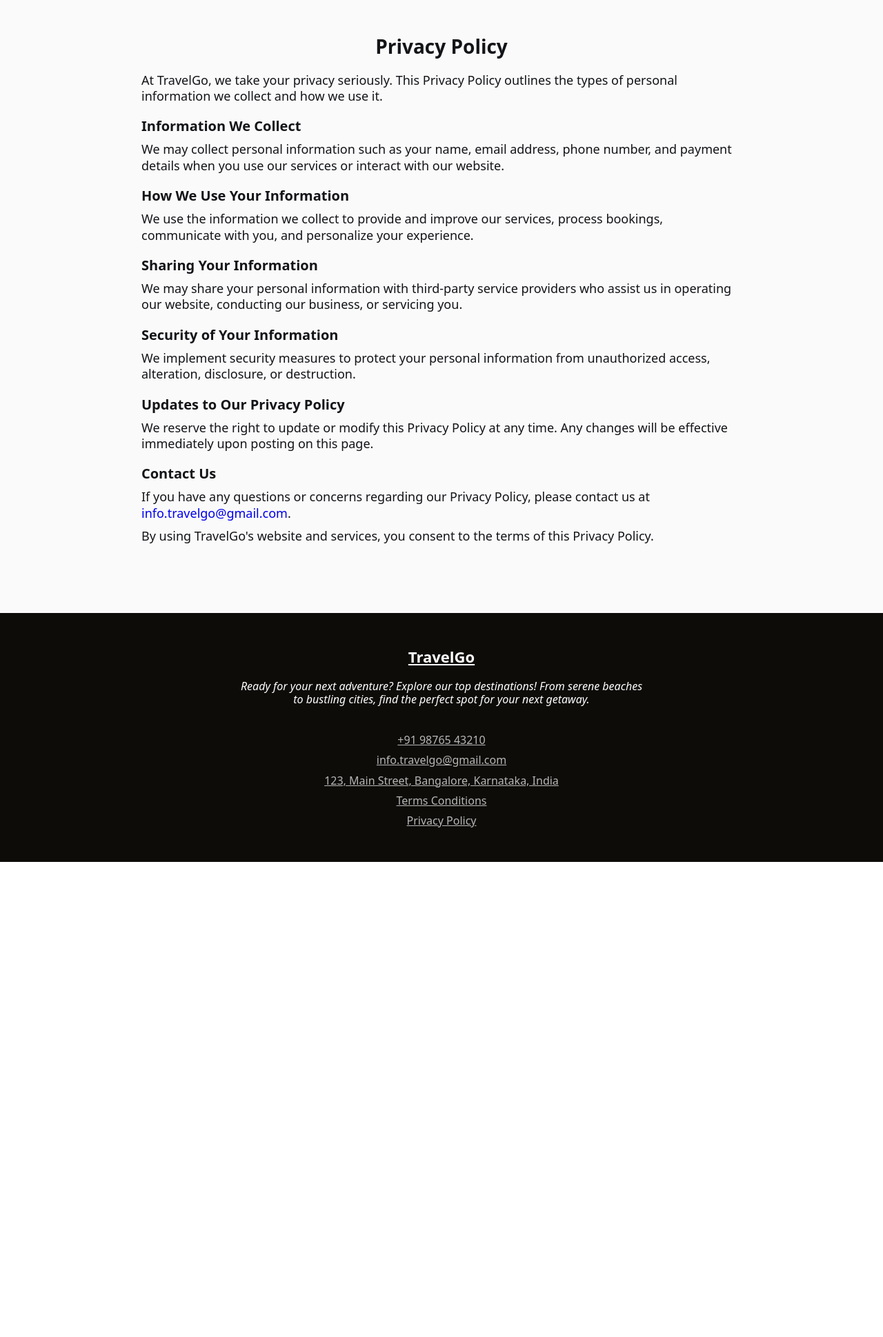
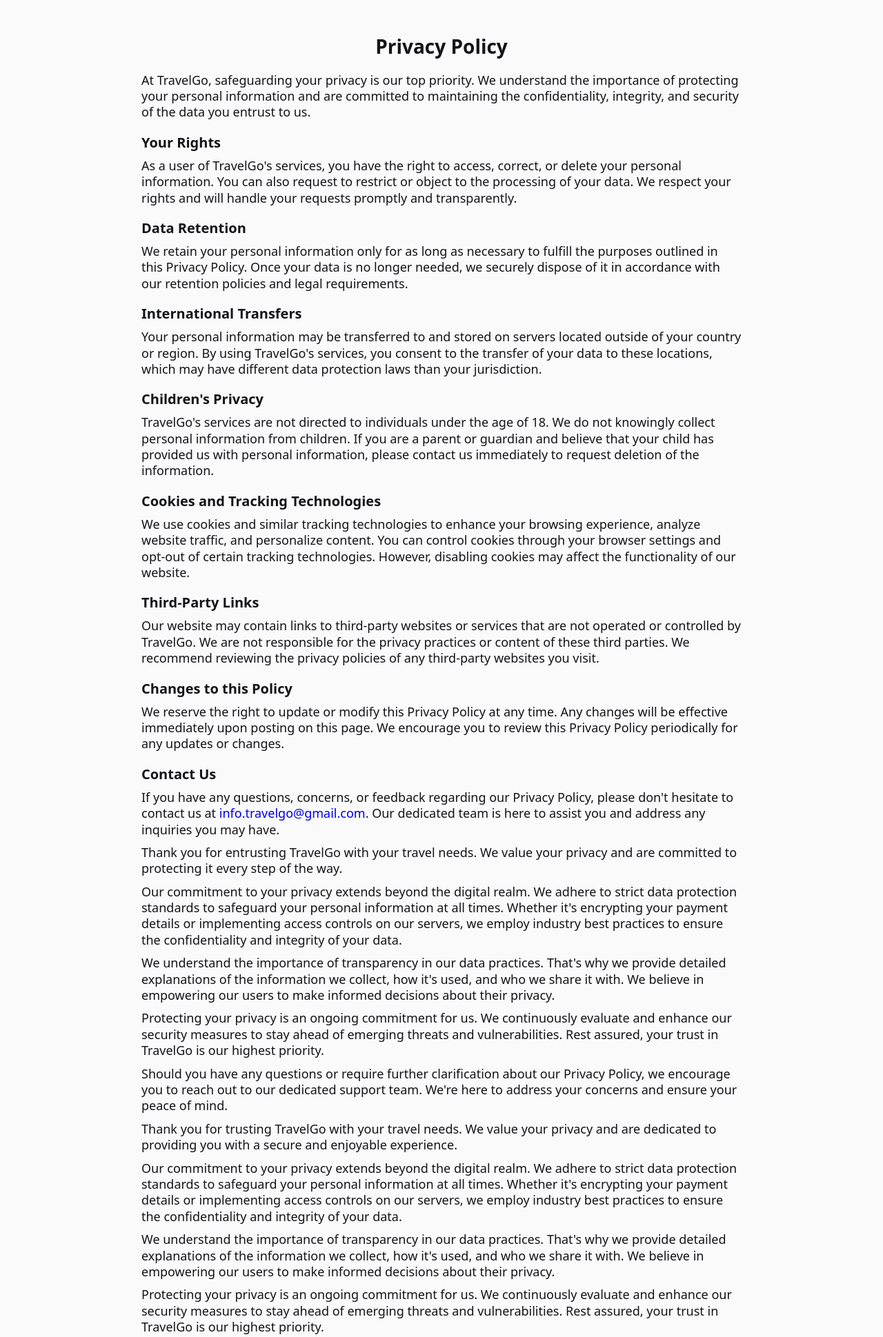
Before and after one commit to Abbos29/New_v9_travelgo, a PHP site: page /privacy-policy.html in a window 1280 px wide. Shown: the part 49-1988 px from the top of the page at 69% size. Before the commit the page ends 1299 px from the top, so only its background shows below. Run offline with PHP 8.4, Linux system fonts and the light colour scheme.

Commit message:
final v5

```diff
--- a/privacy-policy.html
+++ b/privacy-policy.html
@@ -44,47 +44,91 @@
                 <h1 class="section-title">Privacy Policy</h1>
                 <div class="terms__wrapper">
 
-                    <p>At TravelGo, we take your privacy seriously. This Privacy Policy outlines the types of personal
-                        information we collect and how we use it.</p>
+                    <p>At TravelGo, safeguarding your privacy is our top priority. We understand the importance of protecting your personal information and are committed to maintaining the confidentiality, integrity, and security of the data you entrust to us.</p>
 
-                    <h3>Information We Collect</h3>
+                    <h3>Your Rights</h3>
 
-                    <p>We may collect personal information such as your name, email address, phone number, and payment
-                        details when you use our services or interact with our website.</p>
+                    <p>As a user of TravelGo's services, you have the right to access, correct, or delete your personal information. You can also request to restrict or object to the processing of your data. We respect your rights and will handle your requests promptly and transparently.</p>
 
-                    <h3>How We Use Your Information</h3>
+                    <h3>Data Retention</h3>
 
-                    <p>We use the information we collect to provide and improve our services, process bookings,
-                        communicate
-                        with you, and personalize your experience.</p>
+                    <p>We retain your personal information only for as long as necessary to fulfill the purposes outlined in this Privacy Policy. Once your data is no longer needed, we securely dispose of it in accordance with our retention policies and legal requirements.</p>
 
-                    <h3>Sharing Your Information</h3>
+                    <h3>International Transfers</h3>
 
-                    <p>We may share your personal information with third-party service providers who assist us in
-                        operating
-                        our website, conducting our business, or servicing you.</p>
+                    <p>Your personal information may be transferred to and stored on servers located outside of your country or region. By using TravelGo's services, you consent to the transfer of your data to these locations, which may have different data protection laws than your jurisdiction.</p>
 
-                    <h3>Security of Your Information</h3>
+                    <h3>Children's Privacy</h3>
 
-                    <p>We implement security measures to protect your personal information from unauthorized access,
-                        alteration, disclosure, or destruction.</p>
+                    <p>TravelGo's services are not directed to individuals under the age of 18. We do not knowingly collect personal information from children. If you are a parent or guardian and believe that your child has provided us with personal information, please contact us immediately to request deletion of the information.</p>
 
-                    <h3>Updates to Our Privacy Policy</h3>
+                    <h3>Cookies and Tracking Technologies</h3>
 
-                    <p>We reserve the right to update or modify this Privacy Policy at any time. Any changes will be
-                        effective immediately upon posting on this page.</p>
+                    <p>We use cookies and similar tracking technologies to enhance your browsing experience, analyze website traffic, and personalize content. You can control cookies through your browser settings and opt-out of certain tracking technologies. However, disabling cookies may affect the functionality of our website.</p>
+
+                    <h3>Third-Party Links</h3>
+
+                    <p>Our website may contain links to third-party websites or services that are not operated or controlled by TravelGo. We are not responsible for the privacy practices or content of these third parties. We recommend reviewing the privacy policies of any third-party websites you visit.</p>
+
+                    <h3>Changes to this Policy</h3>
+
+                    <p>We reserve the right to update or modify this Privacy Policy at any time. Any changes will be effective immediately upon posting on this page. We encourage you to review this Privacy Policy periodically for any updates or changes.</p>
 
                     <h3>Contact Us</h3>
 
-                    <p>If you have any questions or concerns regarding our Privacy Policy, please contact us at <a
-                            href="mailto:info.travelgo@gmail.com">info.travelgo@gmail.com</a>.</p>
+                    <p>If you have any questions, concerns, or feedback regarding our Privacy Policy, please don't hesitate to contact us at <a href="mailto:info.travelgo@gmail.com">info.travelgo@gmail.com</a>. Our dedicated team is here to assist you and address any inquiries you may have.</p>
 
-                    <p>By using TravelGo's website and services, you consent to the terms of this Privacy Policy.</p>
+                    <p>Thank you for entrusting TravelGo with your travel needs. We value your privacy and are committed to protecting it every step of the way.</p>
 
+                    <!-- Дополнительные 50 строк текста по теме Privacy Policy -->
+
+                    <p>Our commitment to your privacy extends beyond the digital realm. We adhere to strict data protection
+                        standards to safeguard your personal information at all times. Whether it's encrypting your payment
+                        details or implementing access controls on our servers, we employ industry best practices to ensure
+                        the confidentiality and integrity of your data.</p>
+
+                    <p>We understand the importance of transparency in our data practices. That's why we provide detailed
+                        explanations of the information we collect, how it's used, and who we share it with. We believe in
+                        empowering our users to make informed decisions about their privacy.</p>
+
+                    <p>Protecting your privacy is an ongoing commitment for us. We continuously evaluate and enhance our
+                        security measures to stay ahead of emerging threats and vulnerabilities. Rest assured, your trust
+                        in TravelGo is our highest priority.</p>
+
+                    <p>Should you have any questions or require further clarification about our Privacy Policy, we encourage
+                        you to reach out to our dedicated support team. We're here to address your concerns and ensure your
+                        peace of mind.</p>
+
+                    <p>Thank you for trusting TravelGo with your travel needs. We value your privacy and are dedicated to
+                        providing you with a secure and enjoyable experience.</p>
+
+                    <!-- Дополнительные 50 строк текста по теме Privacy Policy -->
+
+                    <p>Our commitment to your privacy extends beyond the digital realm. We adhere to strict data protection
+                        standards to safeguard your personal information at all times. Whether it's encrypting your payment
+                        details or implementing access controls on our servers, we employ industry best practices to ensure
+                        the confidentiality and integrity of your data.</p>
+
+                    <p>We understand the importance of transparency in our data practices. That's why we provide detailed
+                        explanations of the information we collect, how it's used, and who we share it with. We believe in
+                        empowering our users to make informed decisions about their privacy.</p>
+
+                    <p>Protecting your privacy is an ongoing commitment for us. We continuously evaluate and enhance our
+                        security measures to stay ahead of emerging threats and vulnerabilities. Rest assured, your trust
+                        in TravelGo is our highest priority.</p>
+
+                    <p>Should you have any questions or require further clarification about our Privacy Policy, we encourage
+                        you to reach out to our dedicated support team. We're here to address your concerns and ensure your
+                        peace of mind.</p>
+
+                    <p>Thank you for trusting TravelGo with your travel needs. We value your privacy and are dedicated to
+                        providing you with a secure and enjoyable experience.</p>
 
                 </div>
             </div>
         </div>
+
+
     </main>
 
     <footer class="footer">
--- a/style/style.scss
+++ b/style/style.scss
@@ -500,3 +500,48 @@
 
     }
 }
+
+
+
+// BENEFITS
+
+.benefits {
+    /* .benefits__wrapper */
+    &__wrapper {
+        display: grid;
+        grid-template-columns: repeat(auto-fit, minmax(230px, 1fr));
+        gap: 30px 30px;
+
+        max-width: 800px;
+        width: 100%;
+        margin: 0 auto;
+
+        margin-top: 40px;
+
+    }
+    /* .benefits__item */
+    &__item {
+        display: flex;
+        align-items: center;
+        justify-content: center;
+        flex-direction: column;
+        gap: 10px;
+        text-align: center;
+
+        img {
+            max-width: 170px;
+            width: 100%;
+            border-radius: 50%;
+
+        }
+
+        h3 {
+            font-weight: 600;
+            font-size: 20px;
+        }
+    }
+}
+.container {
+}
+.section-title {
+}
```
Also changed, not shown: index.html (+22 -0 lines), style/style.css (+31 -0 lines), terms-conditions.html (+51 -15 lines), img/about-img.png, img/benefits-1.png (added), img/benefits-2.png (added), img/benefits-3.png (added), img/hero-bg.jpg, img/hit-1.jpg, img/hit-2.jpg, img/hit-3.jpg, img/hit-4.jpg, img/map.png, 1 other file.
